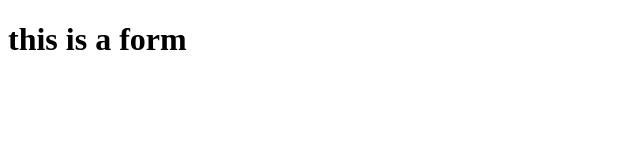
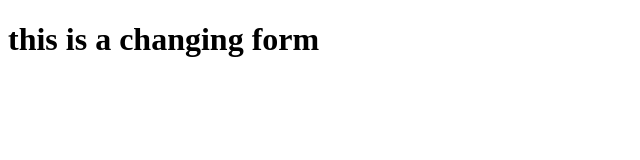
Before and after one commit to Sourav702/git_practice, a plain HTML site: page index.html in a window 1280 px wide. Shown: the whole page, without its empty margins (0-640 px from the left). Drawn offline with Linux system fonts and the light colour scheme.

Commit message:
this is changing index file

```diff
--- a/index.html
+++ b/index.html
@@ -8,7 +8,7 @@
 </head>
 <body>
   <h1>
-    this is a form
+    this is a changing form
   </h1>
 
 </body>
```
